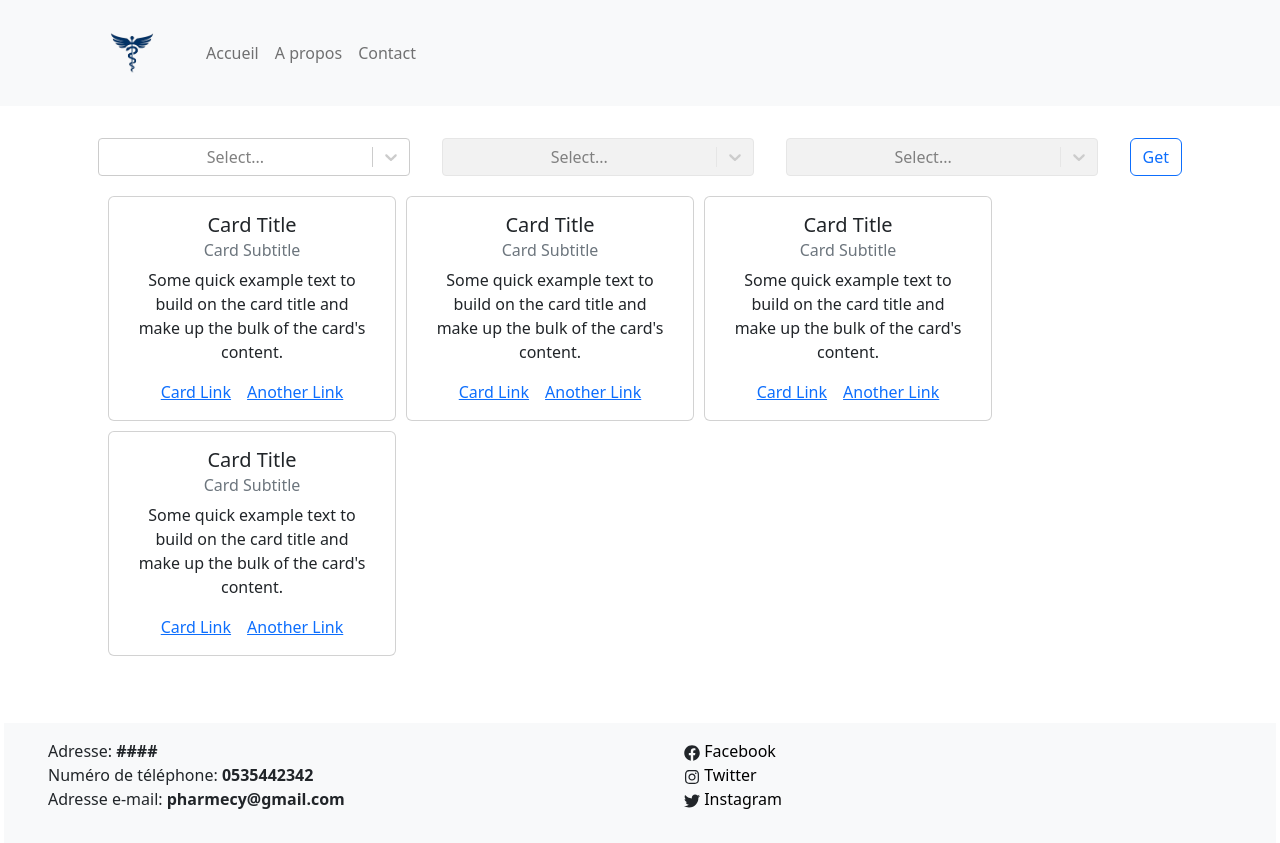
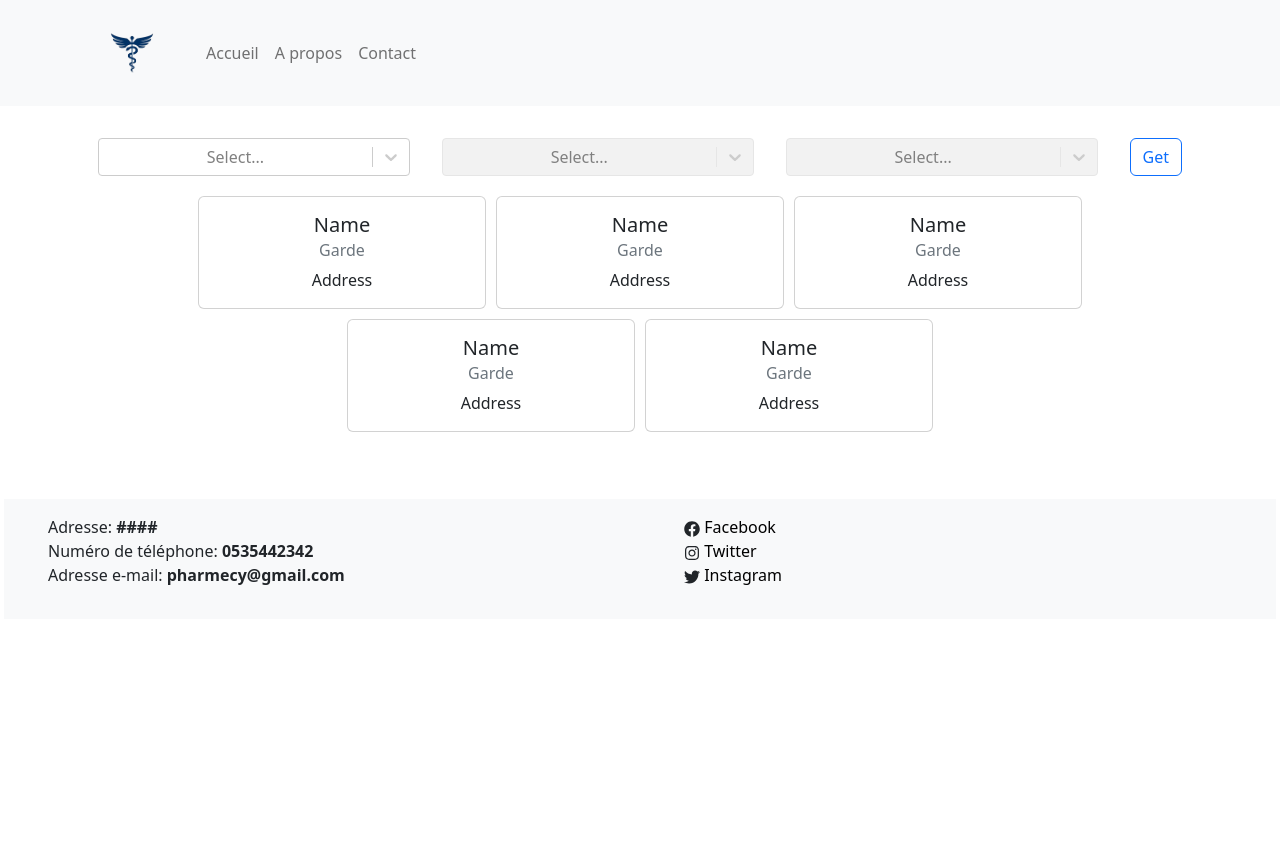
Before and after one commit to akhmimabdelilah/LocationPharmacies, a React (Create React App) app in the folder client/: page / in a window 1280 px wide. After the commit the page ends 800 px from the top, so only its background shows below. Built offline with nearby package versions, Linux system fonts and the light colour scheme; no server answers.

Commit message:
styling cards

```diff
--- a/client/src/App.css
+++ b/client/src/App.css
@@ -58,9 +58,10 @@
   text-decoration: none;
 }
 
-/* .mainApp{
-  display: ;
-} */
+.mainApp .card:hover{
+  background-color: #eee;
+  box-shadow: 1px 1px 1px #282c34;
+}
 
 .cardsContainer{
   margin: 15px 5px;
--- a/client/src/Components/Cards.jsx
+++ b/client/src/Components/Cards.jsx
@@ -6,53 +6,60 @@ function Cards() {
     <>
         <Card style={{ width: '18rem', margin: '5px' }}>
             <Card.Body>
-                <Card.Title>Card Title</Card.Title>
-                <Card.Subtitle className="mb-2 text-muted">Card Subtitle</Card.Subtitle>
+                <Card.Title>Name</Card.Title>
+                <Card.Subtitle className="mb-2 text-muted">Garde</Card.Subtitle>
                 <Card.Text>
-                    Some quick example text to build on the card title and make up the
-                    bulk of the card's content.
+                    Address
                 </Card.Text>
-                <Card.Link href="#">Card Link</Card.Link>
-                <Card.Link href="#">Another Link</Card.Link>
-            </Card.Body>
-        </Card>
-
-        <Card style={{ width: '18rem', margin: '5px' }}>
-            <Card.Body>
-                <Card.Title>Card Title</Card.Title>
-                <Card.Subtitle className="mb-2 text-muted">Card Subtitle</Card.Subtitle>
-                <Card.Text>
-                    Some quick example text to build on the card title and make up the
-                    bulk of the card's content.
-                </Card.Text>
-                <Card.Link href="#">Card Link</Card.Link>
-                <Card.Link href="#">Another Link</Card.Link>
+                {/* <Card.Link href="#">Card Link</Card.Link>
+                <Card.Link href="#">Another Link</Card.Link> */}
             </Card.Body>
         </Card>
         <Card style={{ width: '18rem', margin: '5px' }}>
             <Card.Body>
-                <Card.Title>Card Title</Card.Title>
-                <Card.Subtitle className="mb-2 text-muted">Card Subtitle</Card.Subtitle>
+                <Card.Title>Name</Card.Title>
+                <Card.Subtitle className="mb-2 text-muted">Garde</Card.Subtitle>
                 <Card.Text>
-                    Some quick example text to build on the card title and make up the
-                    bulk of the card's content.
+                    Address
                 </Card.Text>
-                <Card.Link href="#">Card Link</Card.Link>
-                <Card.Link href="#">Another Link</Card.Link>
+                {/* <Card.Link href="#">Card Link</Card.Link>
+                <Card.Link href="#">Another Link</Card.Link> */}
             </Card.Body>
         </Card>
         <Card style={{ width: '18rem', margin: '5px' }}>
             <Card.Body>
-                <Card.Title>Card Title</Card.Title>
-                <Card.Subtitle className="mb-2 text-muted">Card Subtitle</Card.Subtitle>
+                <Card.Title>Name</Card.Title>
+                <Card.Subtitle className="mb-2 text-muted">Garde</Card.Subtitle>
                 <Card.Text>
-                    Some quick example text to build on the card title and make up the
-                    bulk of the card's content.
+                    Address
                 </Card.Text>
-                <Card.Link href="#">Card Link</Card.Link>
-                <Card.Link href="#">Another Link</Card.Link>
+                {/* <Card.Link href="#">Card Link</Card.Link>
+                <Card.Link href="#">Another Link</Card.Link> */}
             </Card.Body>
         </Card>
+        <Card style={{ width: '18rem', margin: '5px' }}>
+            <Card.Body>
+                <Card.Title>Name</Card.Title>
+                <Card.Subtitle className="mb-2 text-muted">Garde</Card.Subtitle>
+                <Card.Text>
+                    Address
+                </Card.Text>
+                {/* <Card.Link href="#">Card Link</Card.Link>
+                <Card.Link href="#">Another Link</Card.Link> */}
+            </Card.Body>
+        </Card>
+        <Card style={{ width: '18rem', margin: '5px' }}>
+            <Card.Body>
+                <Card.Title>Name</Card.Title>
+                <Card.Subtitle className="mb-2 text-muted">Garde</Card.Subtitle>
+                <Card.Text>
+                    Address
+                </Card.Text>
+                {/* <Card.Link href="#">Card Link</Card.Link>
+                <Card.Link href="#">Another Link</Card.Link> */}
+            </Card.Body>
+        </Card>
+
     </>
   );
 }
--- a/client/src/Components/Main.jsx
+++ b/client/src/Components/Main.jsx
@@ -6,8 +6,8 @@ import Cards from './Cards';
 
 
 const gardeData = [
-    { vale: 'dat', label: 'Day' },
-    { value: 'night', label: 'Night' },
+    { vale: 'jour', label: 'Jour' },
+    { value: 'nuit', label: 'Nuit' },
 ]
 
 const URL = 'http://127.0.0.1:9000';
@@ -43,12 +43,6 @@ function reducer(state, action) {
 
 
 const Main = () => {
-    // const [cities, setCities] = useState(null);
-    // const [city, setCity] = useState(null);
-    // const [zones, setZones] = useState(null);
-    // const [zone, setZone] = useState(null);
-    // const [garde, setGarde] = useState(null);
-
     const [state, dispatch] = useReducer(reducer, initialState);
     const [pharmacies, setPharmacies] = useState(null);
 
@@ -57,7 +51,6 @@ const Main = () => {
             .then(response => response.json())
             .then(data => {
                 const options = data.map(item => ({ value: item.id, label: item.name }));
-                // setCities(options);
                 dispatch({type: 'SET_CITIES', payload: options});
             })
             .catch(error => console.error(error));
@@ -66,7 +59,6 @@ const Main = () => {
             .then(response => response.json())
             .then(data => {
                 const options = data.map(item => ({ value: item.id, label: item.name }));
-                // setZones(options);
                 dispatch({type: 'SET_ZONES', payload: options});
             })
             .catch(error => console.error(error));
@@ -77,21 +69,16 @@ const Main = () => {
     const isZone = !state.zone;
 
     const handleCityChange = data => {
-        // setCity(data);
-        // setZone(null);
         dispatch({type: 'SET_CITY', payload: data});
         dispatch({type: 'SET_ZONE', payload: null});
     };
 
     const handleZoneChange = data => {
-        // setZone(data);
-        // setGarde(null);
         dispatch({type: 'SET_ZONE', payload: data});
         dispatch({type: 'SET_GARDE', payload: null});
     }
 
     const handleGardeChange = data => {
-        // setGarde(data);
         dispatch({type: 'SET_GARDE', payload: data});
     }
 
@@ -129,7 +116,7 @@ const Main = () => {
                 </div>
             </div>
 
-            <div className='cardsContainer row mx-3'>
+            <div className='cardsContainer row mx-3 justify-content-center'>
                 <Cards/>
             </div>
         </div>
```
